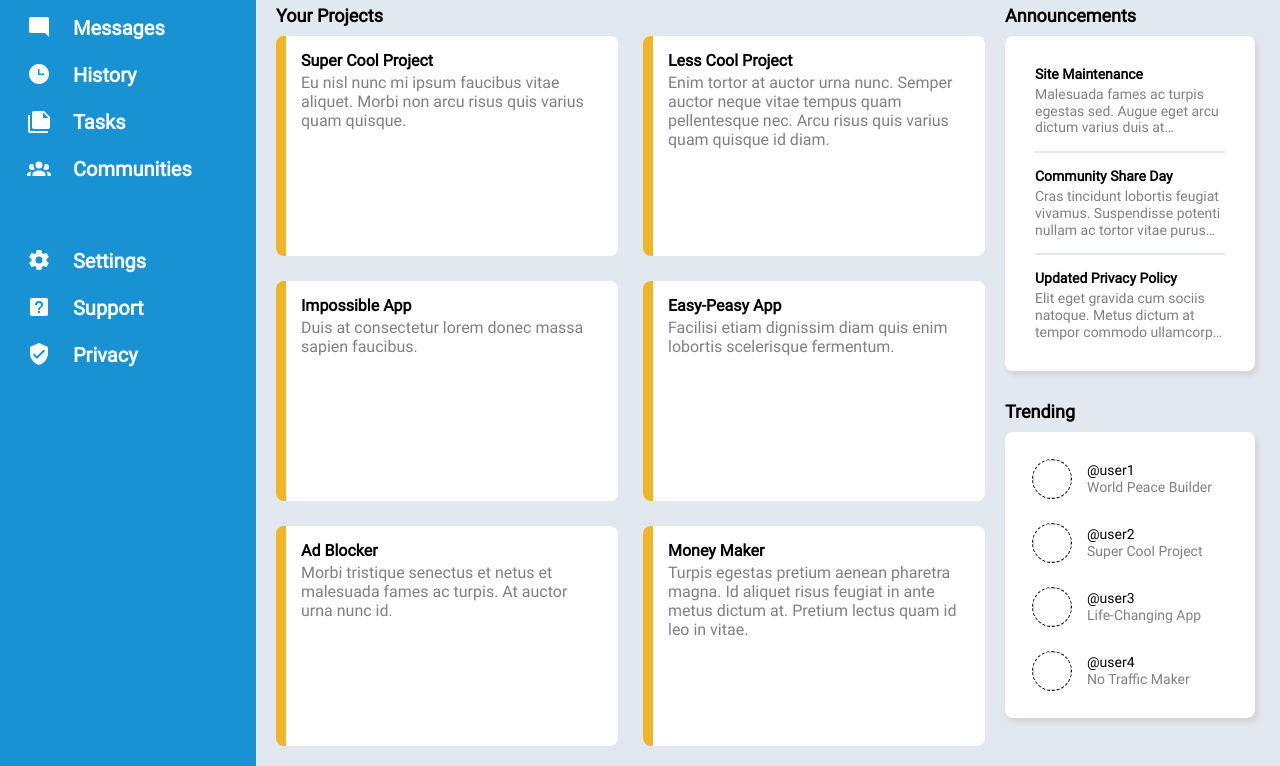
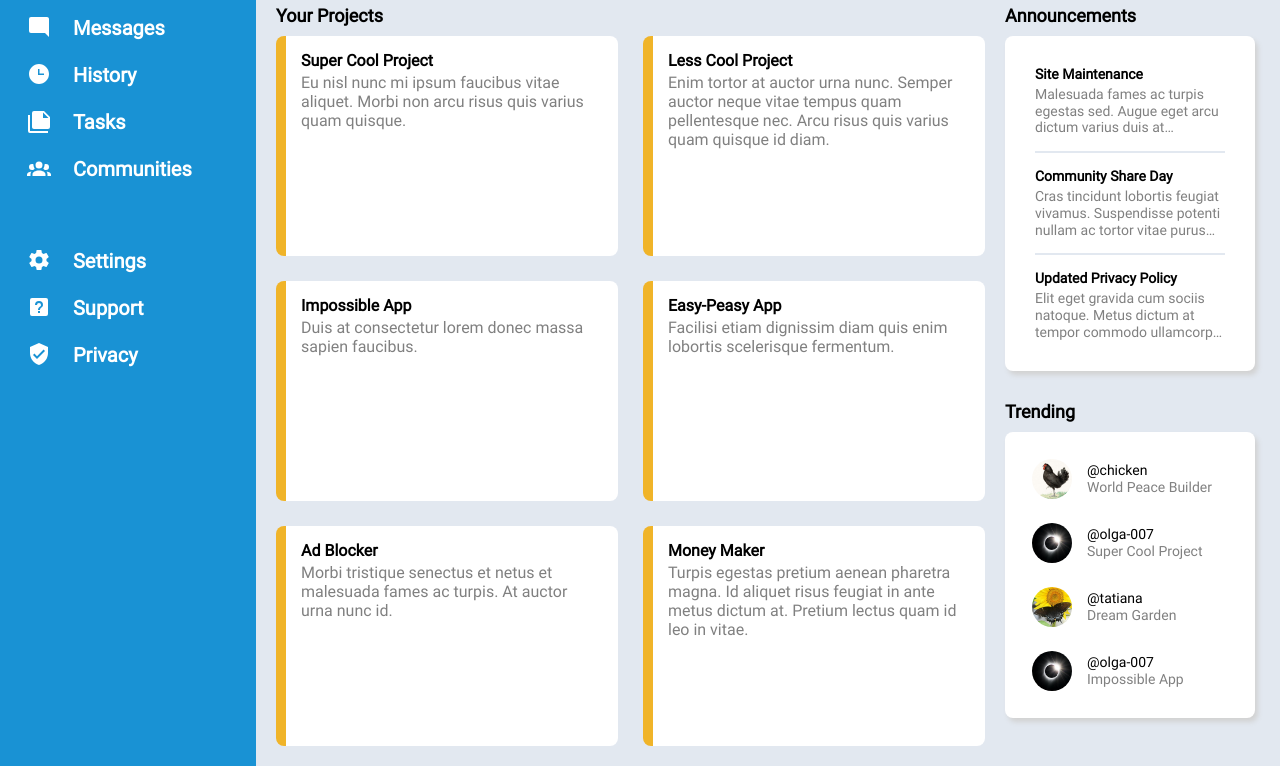
Before and after one commit to olga-007/admin-dashboard, a plain HTML site: page index.html in a window 1280 px wide. Shown: the part 195-961 px from the top of the page. Drawn offline with Linux system fonts and the light colour scheme.

Commit message:
Finalize Trending section

```diff
--- a/index.html
+++ b/index.html
@@ -161,16 +161,17 @@
                 <div class="card-contents">
                     <div class="entry">
                         <div class="title">Site Maintenance</div>
-                        <div class="line-clamp">Malesuada fames ac turpis egestas sed. Augue eget arcu dictum varius duis at
-                            consectetur lorem. Praesent semper feugiat nibh sed pulvinar proin gravida hendrerit. Nulla
-                            facilisi etiam dignissim diam quis enim lobortis scelerisque. </div>
+                        <div class="line-clamp">Malesuada fames ac turpis egestas sed. Augue eget arcu dictum varius
+                            duis at consectetur lorem. Praesent semper feugiat nibh sed pulvinar proin gravida
+                            hendrerit. Nulla facilisi etiam dignissim diam quis enim lobortis scelerisque. </div>
                     </div>
                     <div class="entry">
                         <div class="title">Community Share Day</div>
                         <div class="line-clamp">Cras tincidunt lobortis feugiat vivamus. Suspendisse potenti nullam ac
-                            tortor vitae purus faucibus ornare. Eu nisl nunc mi ipsum faucibus vitae aliquet. Morbi non arcu
-                            risus quis varius quam quisque. Facilisi etiam dignissim diam quis enim lobortis scelerisque
-                            fermentum. Eget gravida cum sociis natoque penatibus et magnis dis parturient.</div>
+                            tortor vitae purus faucibus ornare. Eu nisl nunc mi ipsum faucibus vitae aliquet. Morbi non
+                            arcu risus quis varius quam quisque. Facilisi etiam dignissim diam quis enim lobortis
+                            scelerisque fermentum. Eget gravida cum sociis natoque penatibus et magnis dis parturient.
+                        </div>
                     </div>
                     <div class="entry">
                         <div class="title">Updated Privacy Policy</div>
@@ -186,31 +187,31 @@
             <div class="card shadow">
                 <div class="card-contents">
                     <div class="trend">
-                        <img />
+                        <img src="./assets/user-avatar-1.jpeg" />
                         <div>
-                            <div class="user-name">@user1</div>
+                            <div class="user-name">@chicken</div>
                             <div>World Peace Builder</div>
                         </div>
                     </div>
                     <div class="trend">
-                        <img />
+                        <img src="./assets/current-user-avatar.jpeg" />
                         <div>
-                            <div class="user-name">@user2</div>
+                            <div class="user-name">@olga-007</div>
                             <div>Super Cool Project</div>
                         </div>
                     </div>
                     <div class="trend">
-                        <img />
+                        <img src="./assets/user-avatar-2.jpeg" />
                         <div>
-                            <div class="user-name">@user3</div>
-                            <div>Life-Changing App</div>
+                            <div class="user-name">@tatiana</div>
+                            <div>Dream Garden</div>
                         </div>
                     </div>
                     <div class="trend">
-                        <img />
+                        <img src="./assets/current-user-avatar.jpeg" />
                         <div>
-                            <div class="user-name">@user4</div>
-                            <div>No Traffic Maker</div>
+                            <div class="user-name">@olga-007</div>
+                            <div>Impossible App</div>
                         </div>
                     </div>
                 </div>
--- a/styles.css
+++ b/styles.css
@@ -250,7 +250,6 @@ a.btn {
     & img {
         width: 40px;
         height: 40px;
-        border: 1px dashed black;
         border-radius: 50%;
     }
 
```
Also changed, not shown: assets/user-avatar-1.jpeg (added), assets/user-avatar-2.jpeg (added).
